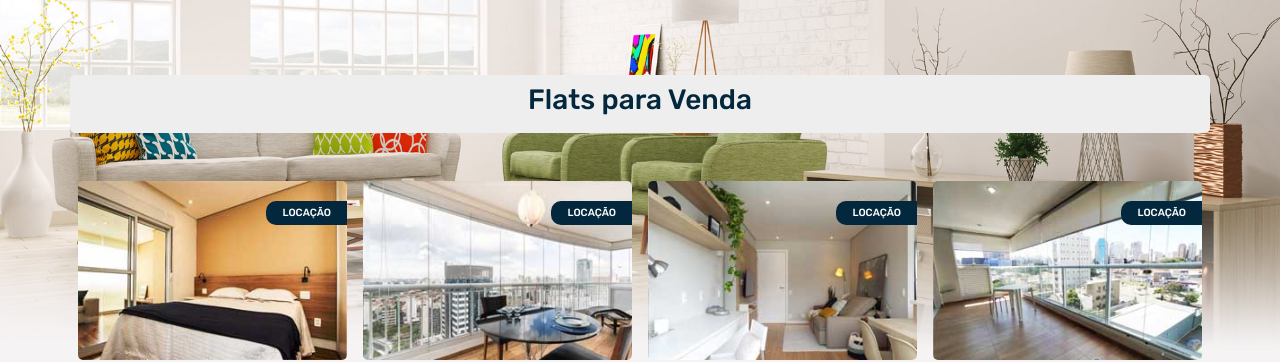
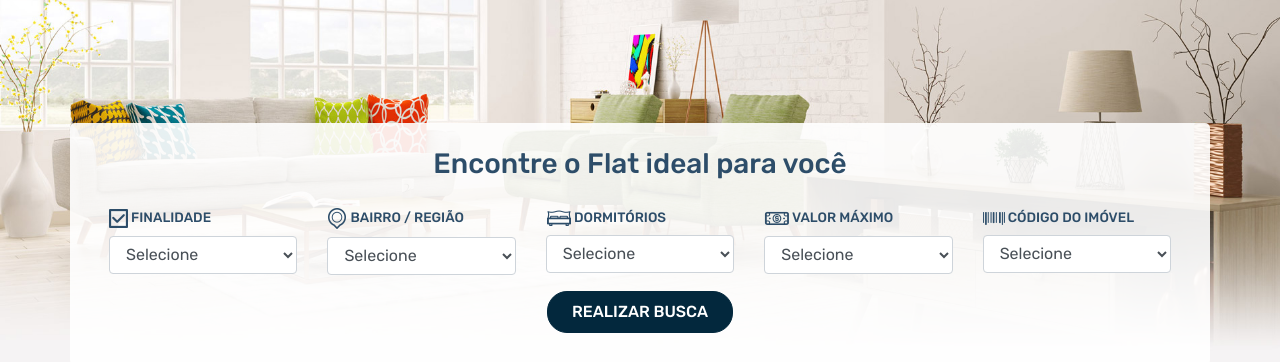
Before and after one commit to jlarteagap/rare_flats, a website: page index.html in a window 1280 px wide. Shown: the part 442-804 px from the top of the page. Drawn offline with nearby package versions, Linux system fonts and the light colour scheme; files whose address does not match are found by name.

Commit message:
search text

```diff
--- a/assets/css/style.css
+++ b/assets/css/style.css
@@ -21,6 +21,19 @@ body{
     border-radius: 20px;
     padding: .5rem 1.5rem;
 }
+    .btn--blue{
+        color: white;
+        background: var(--rfBlueColor);
+        border: 1px solid var(--rfBlueColor);
+        text-transform: uppercase;
+        font-weight: 500;
+        transition: .3s;
+    }
+        .btn--blue:hover{
+            color: var(--rfBlueColor);
+            background: white;
+            border: 1px solid var(--rfBlueColor);
+        }
     .btn-outline-rfblue{
         color: var(--rfBlueColor);
         border: 1px solid var(--rfBlueColor);
@@ -36,6 +49,19 @@ body{
     font-weight: 500;
     text-align: center;
 }
+
+/* Search  */
+.search__card{
+    background: rgba(255, 255, 255, .90);
+    border-radius: 5px;
+    color: #2d4d69;
+    font-weight: 500;
+}
+    .search--label{
+        text-transform: uppercase;
+        font-size: .85rem;
+        font-weight: 500;
+    }
 /* Sites header */
 .site__description{
     color: var(--rfSite);
@@ -72,15 +98,14 @@ body{
 }
 
     .call-to-action--icon::before{
-
+        background-size: 16px;
+        background: url('../img/icons/chat.png') center .01rem no-repeat;
         content: ' ';
-        background: url('../img/icons/chat.png') center .01rem no-repeat;
-        background-size: 16px;
-        width: 16px;
+        display: inline-flex;
         height: 16px;
-        display: inline-flex;
         margin: 0 .5rem 0 0;
         transition: .3s;
+        width: 16px;
     }
     .call-to-action--button{
         top: 0;
--- a/index.html
+++ b/index.html
@@ -18,7 +18,6 @@
         <!-- Content -->
 
         <main class="container">
-
             <!-- logo -->
             <div class="logo text-center py-5">
                 <img class="pt-5" src="./assets/img/rarus-logo.png" alt="Rarus Flats">
@@ -27,8 +26,67 @@
                 </h2>
             </div>
 
+            <!-- Search  -->
+            <div class="row search__card search p-4 my-5">
+                <div class="col-12 text-center">
+                    <h3>Encontre o Flat ideal para você</h3>
+                </div>
+
+                <form class="form col-12 mt-3">
+                    <div class="row">
+                        <div class="col">
+                            <div class="form-group">
+                                <label class="search--label" for="inputState"><img src="./assets/img/icons/finalidade.png" /> Finalidade</label>
+                                <select id="inputState" class="form-control">
+                                    <option selected>Selecione</option>
+                                    <option>...</option>
+                                </select>
+                            </div>
+                        </div>
+                        <div class="col">
+                            <div class="form-group">
+                                <label class="search--label" for="inputState"><img src="./assets/img/icons/barrio.png" /> bairro / região</label>
+                                <select id="inputState" class="form-control">
+                                    <option selected>Selecione</option>
+                                    <option>...</option>
+                                </select>
+                            </div>
+                        </div>
+                        <div class="col">
+                            <div class="form-group">
+                                <label class="search--label" for="inputState"><img src="./assets/img/icons/dormitorio.png" /> dormitórios</label>
+                                <select id="inputState" class="form-control">
+                                    <option selected>Selecione</option>
+                                    <option>...</option>
+                                </select>
+                            </div>
+                        </div>
+                        <div class="col">
+                            <div class="form-group">
+                                <label class="search--label" for="inputState"><img src="./assets/img/icons/money.png" /> VALOR Máximo</label>
+                                <select id="inputState" class="form-control">
+                                    <option selected>Selecione</option>
+                                    <option>...</option>
+                                </select>
+                            </div>
+                        </div>
+                        <div class="col">
+                            <div class="form-group">
+                                <label class="search--label" for="inputState"><img src="./assets/img/icons/codebar.png" /> código do imóvel</label>
+                                <select id="inputState" class="form-control">
+                                    <option selected>Selecione</option>
+                                    <option>...</option>
+                                </select>
+                            </div>
+                        </div>
+                    </div>
+                    <div class="col text-center">
+                        <button type="submit" class="btn btn--blue mb-2">realizar busca</button>
+                    </div>
+                  </form>
+            </div>
             <!-- flats para venda  -->
-            <div class="row call-to-action p-2">
+            <div class="row call-to-action p-2 mt-4">
                 <div class="col text-center">
                     <h3>Flats para Venda</h3>
                 </div>
```
Also changed, not shown: assets/img/icons/barrio.png (added), assets/img/icons/codebar.png (added), assets/img/icons/dormitorio.png (added), assets/img/icons/finalidade.png (added), assets/img/icons/money.png (added).
